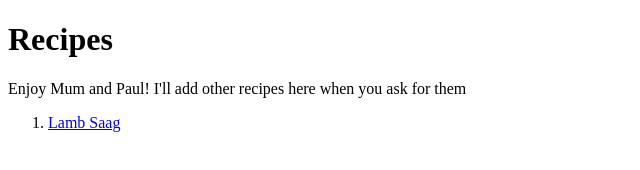
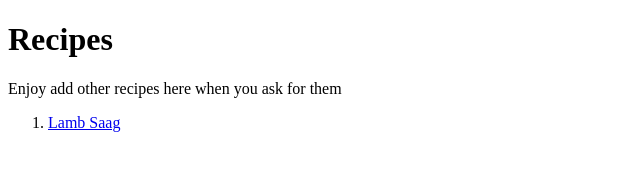
Before and after one commit to PlebianJim/recipes, a plain HTML site: page index.html in a window 1280 px wide. Shown: the whole page, without its empty margins (0-640 px from the left). Drawn offline with Linux system fonts and the light colour scheme.

Commit message:
updated wording on index page

```diff
--- a/index.html
+++ b/index.html
@@ -7,7 +7,7 @@
 </head>
 <body>
     <h1>Recipes</h1>
-    <p>Enjoy Mum and Paul! I'll add other recipes here when you ask for them</p>
+    <p>Enjoy add other recipes here when you ask for them</p>
     <ol>
         <li><a href="./lambSaag.html">Lamb Saag</a></li>
     </ol>
```
